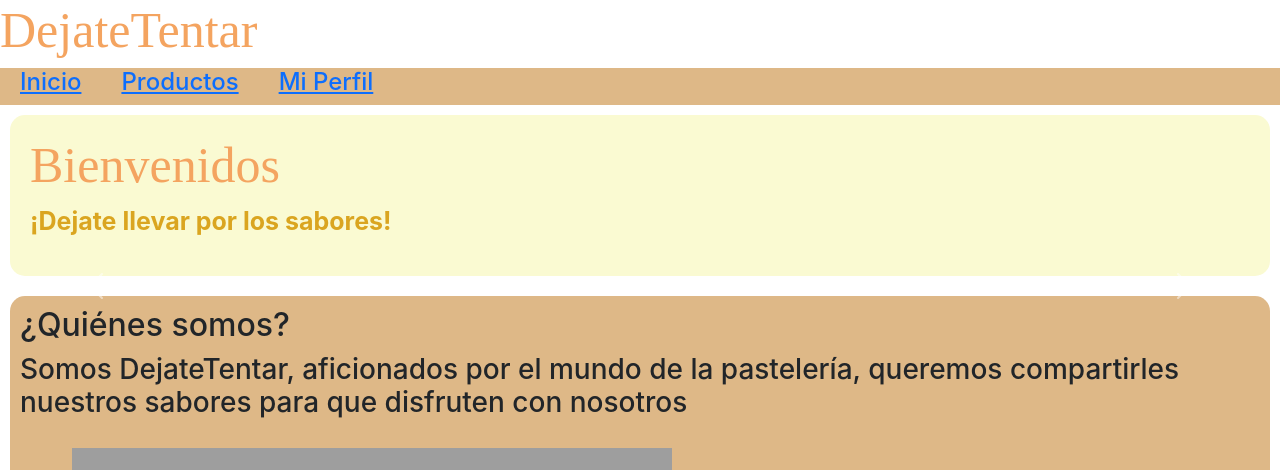
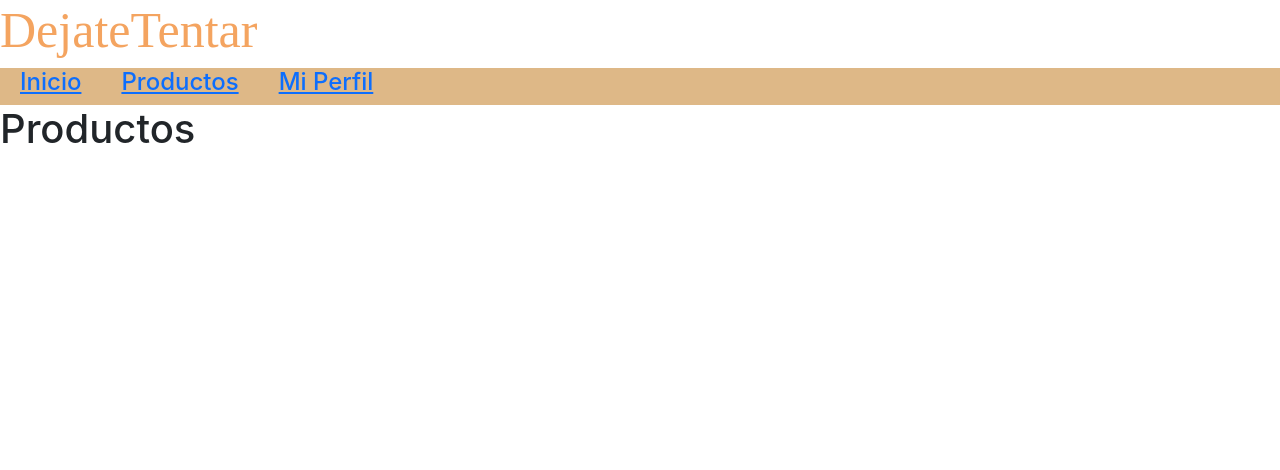
Before and after one commit to jeffreydtz/TeamLaika, a React (Create React App) app in the folder pw-tk/: page /Products in a window 1280 px wide. Shown: the top 470 px of the page. Built offline with nearby package versions, Linux system fonts and the light colour scheme; grey boxes are pictures that could not be loaded.

Commit message:
Navegacion de inicio y productos

```diff
--- a/pw-tk/src/App.css
+++ b/pw-tk/src/App.css
@@ -69,10 +69,7 @@
   width: 600px;
 }
 
-/*.carrousel{
-  height:1000px;
-  width: 600px;
-  width: fit-content;
-
-
-}*/
+.carrousel{
+  height: 1000px;
+  width: 1000px;
+}
--- a/pw-tk/src/App.js
+++ b/pw-tk/src/App.js
@@ -9,6 +9,8 @@ import Home from "./componentes/Home";
 // import Navbar from "./componentes/Navbar";
 import './App.css';
 import Navbar from "./componentes/Navbar/Navbar";
+import Products from "./componentes/Products";
+
 
 function App() {
     return (
@@ -17,11 +19,11 @@ function App() {
                 <Navbar>
                     <ul>
                         <li>
-                            <Link to="/">Home</Link>
+                            <Link to="/Home">Home</Link>
                         </li>
-                        {/*<li>*/}
-                        {/*    <Link to="/about">Navbar</Link>*/}
-                        {/*</li>*/}
+                        <li>
+                            <Link to="/Products">Productos</Link>
+                        </li>
                         {/*<li>*/}
                         {/*    <Link to="/users">Users</Link>*/}
                         {/*</li>*/}
@@ -37,7 +39,10 @@ function App() {
                     {/*<Route path="/users">*/}
                     {/*    <Users />*/}
                     {/*</Route>*/}
-                    <Route path="/">
+                    <Route path="/Products" exact={true}>
+                        <Products />
+                    </Route>
+                    <Route path="/Home" exact={true}>
                         <Home />
                     </Route>
                 </Switch>
--- a/pw-tk/src/componentes/Home.js
+++ b/pw-tk/src/componentes/Home.js
@@ -1,8 +1,9 @@
 import pgimg from "../images/torta.png";
 import React from "react";
-import alfajores from "../images/alfajores.png";
-import budin from "../images/budin.png";
-import chipas from "../images/chipas.png";
+import alfajores from '../images/alfajores.png';
+import budin from '../images/budin.png';
+import chipas from '../images/chipas.png'
+
 
 
 const Home = () => {
@@ -12,24 +13,24 @@ const Home = () => {
                 <h1 className="custom-title">Bienvenidos</h1>
                 <p className="title-desc">¡Dejate llevar por los sabores! </p>
             </div>
-            <div id="carouselExampleInterval" className="carousel slide" data-bs-ride="carousel">
+            <div id="carouselExampleControls" className="carousel slide" data-bs-ride="carousel">
                 <div className="carousel-inner">
-                    <div className="carousel-item" data-bs-interval="4000">
+                    <div className="carousel-item active">
                         <img src={alfajores} className="d-block w-100" alt="alfajores"/>
                     </div>
-                    <div className="carousel-item" data-bs-interval="4000">
+                    <div className="carousel-item">
                         <img src={budin} className="d-block w-100" alt="budin"/>
                     </div>
-                    <div className="carousel-item" data-bs-interval="4000">
+                    <div className="carousel-item">
                         <img src={chipas} className="d-block w-100" alt="chipas"/>
                     </div>
                 </div>
-                <button className="carousel-control-prev" type="button" data-bs-target="#carouselExampleInterval"
+                <button className="carousel-control-prev" type="button" data-bs-target="#carouselExampleControls"
                         data-bs-slide="prev">
                     <span className="carousel-control-prev-icon" aria-hidden="true"></span>
                     <span className="visually-hidden">Previous</span>
                 </button>
-                <button className="carousel-control-next" type="button" data-bs-target="#carouselExampleInterval"
+                <button className="carousel-control-next" type="button" data-bs-target="#carouselExampleControls"
                         data-bs-slide="next">
                     <span className="carousel-control-next-icon" aria-hidden="true"></span>
                     <span className="visually-hidden">Next</span>
--- a/pw-tk/src/componentes/Navbar/Navbar.js
+++ b/pw-tk/src/componentes/Navbar/Navbar.js
@@ -1,5 +1,7 @@
 import React from "react";
 import {Link} from "react-router-dom";
+import Home from "../Home";
+import Products from "../Products";
 
 function Navbar() {
     return (
@@ -7,9 +9,9 @@ function Navbar() {
         <div>
             <h1 className="custom-title">DejateTentar</h1>
             <div className="nav-bar">
-                <Link to={'/componentes/Home'}><h4 className="nav-element nav-hover">Inicio</h4></Link>
+                <Link to="/Home"><h4 className="nav-element nav-hover">Inicio</h4></Link>
 
-                <Link to={'/componentes/Products'}> <h4 className="nav-element nav-hover">Productos</h4></Link>
+                <Link to="/Products"> <h4 className="nav-element nav-hover">Productos</h4></Link>
                 {/*<h4 className="nav-element nav-hover">Cursos</h4>*/}
                 <Link to={'/componentes/Profile'}><h4 className="nav-element nav-hover">Mi Perfil</h4></Link>
             </div>
--- a/pw-tk/src/componentes/Products.js
+++ b/pw-tk/src/componentes/Products.js
@@ -0,0 +1,10 @@
+import React from "react";
+
+
+const Products = () => {
+    return(
+        <div>
+            <h1>Productos</h1>
+        </div>)
+}
+export default Products;
```
Also changed, not shown: 1 other file (tests, documents, lock files or other folders).
